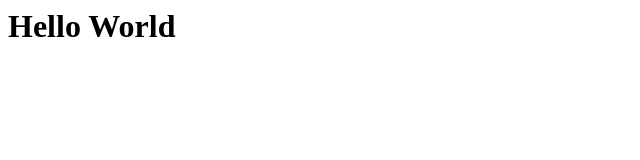
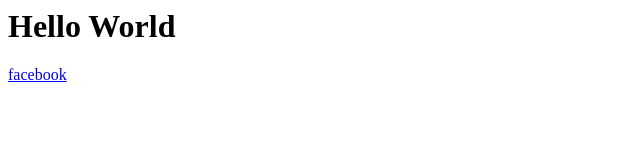
Before and after one commit to KummariSaiteja/kummarisaiteja.github.io, a plain HTML site: page index.html in a window 1280 px wide. Shown: the full height of the page, 0-640 px from the left. Drawn offline with Linux system fonts and the light colour scheme.

Commit message:
Update index.html

```diff
--- a/index.html
+++ b/index.html
@@ -6,5 +6,7 @@
 </head>
 <body>
     <h1>Hello World</h1>
+    <a href="https://github.com/KummariSaiteja/saiteja.github.io/tree/main/facebook">
+        facebook</a>
 </body>
 </html>
```
